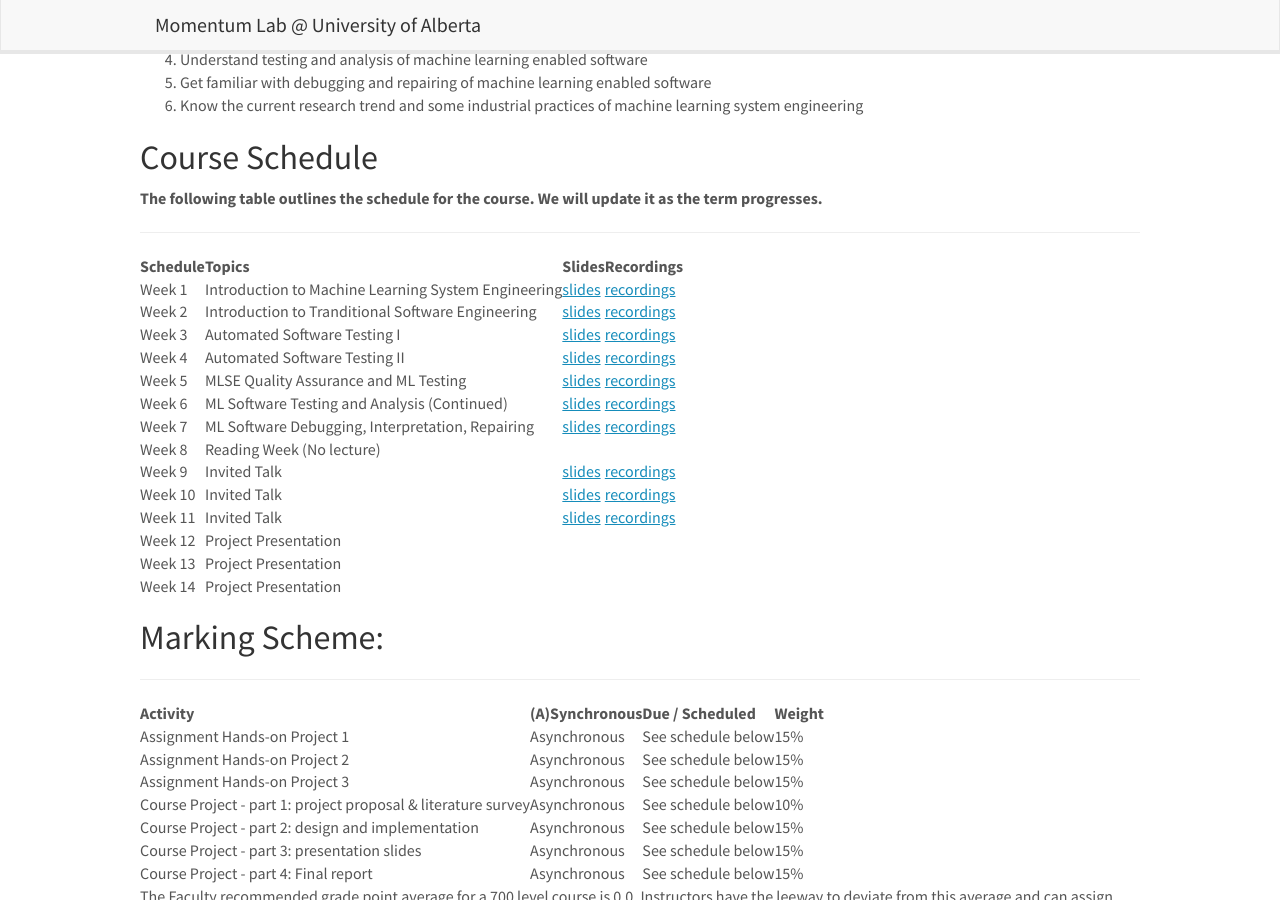
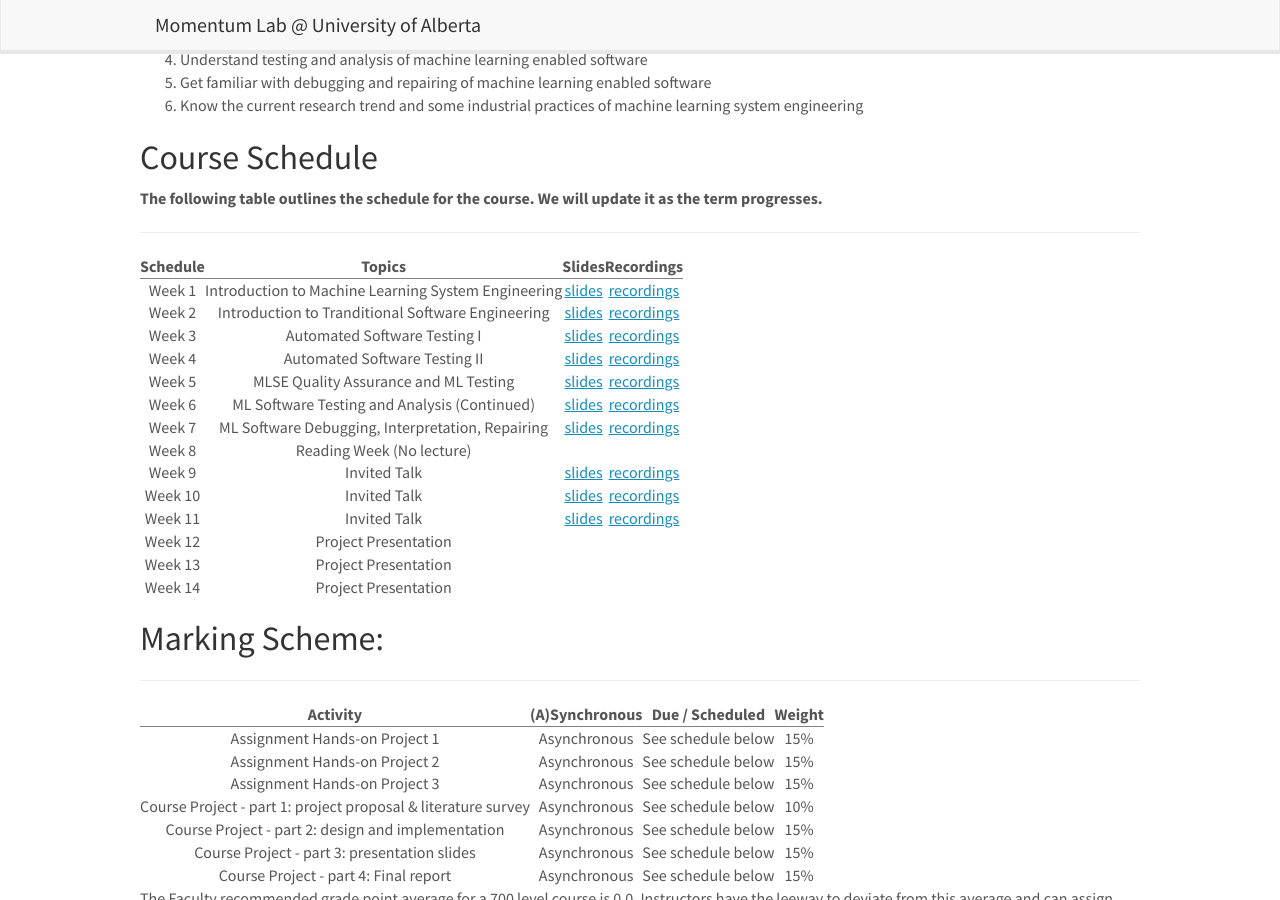
Before and after one commit to momentum-openspace/momentum-openspace.github.io, a Jekyll site: the page built from _pages/ECE720_2022Winter.md, in a window 1280 px wide and 900 px high, scrolled down 1718 px. Built offline with Jekyll 4.4.1, drawn with Linux system fonts in a browser that asks for light colours; nearby versions of some CDN libraries.

Commit message:
Update ECE720_2022Winter.md

```diff
--- a/_pages/ECE720_2022Winter.md
+++ b/_pages/ECE720_2022Winter.md
@@ -85,7 +85,7 @@ By the end of this course, students should be able to:
 ---
 
 | Schedule  | Topics                                                | Slides                    | Recordings                    |
-| --------- | ----------------------------------------------------- | --------------------------| ------------------------------|
+| :-------: | :---------------------------------------------------: | :------------------------:| :----------------------------:|
 | Week 1    | Introduction to Machine Learning System Engineering   | [slides]()                | [recordings]()                |
 | Week 2    | Introduction to Tranditional Software Engineering     | [slides]()                | [recordings]()                |
 | Week 3    | Automated Software Testing I                          | [slides]()                | [recordings]()                |
@@ -100,13 +100,13 @@ By the end of this course, students should be able to:
 | Week 12   | Project Presentation                                  |                           |                               |
 | Week 13   | Project Presentation                                  |                           |                               |
 | Week 14   | Project Presentation                                  |                           |                               |
-
+{: rules="groups"}
 
 ## Marking Scheme:
 ---
 
 | Activity                                                        | (A)Synchronous  | Due / Scheduled    | Weight |
-| --------------------------------------------------------------- | --------------- | ------------------ | ------ |
+| :-------------------------------------------------------------: | :-------------: | :----------------: | :----: |
 | Assignment Hands-on Project 1                                   | Asynchronous    | See schedule below |  15%   |
 | Assignment Hands-on Project 2                                   | Asynchronous    | See schedule below |  15%   |
 | Assignment Hands-on Project 3                                   | Asynchronous    | See schedule below |  15%   |
@@ -114,6 +114,7 @@ By the end of this course, students should be able to:
 | Course Project - part 2: design and implementation              | Asynchronous    | See schedule below |  15%   |
 | Course Project - part 3: presentation slides                    | Asynchronous    | See schedule below |  15%   |
 | Course Project - part 4: Final report                           | Asynchronous    | See schedule below |  15%   |
+{: rules="groups"}
 
 The Faculty recommended grade point average for a 700 level course is 0.0. Instructors have the leeway to
 deviate from this average and can assign grades based on their own scheme. All grades are approved by
```
